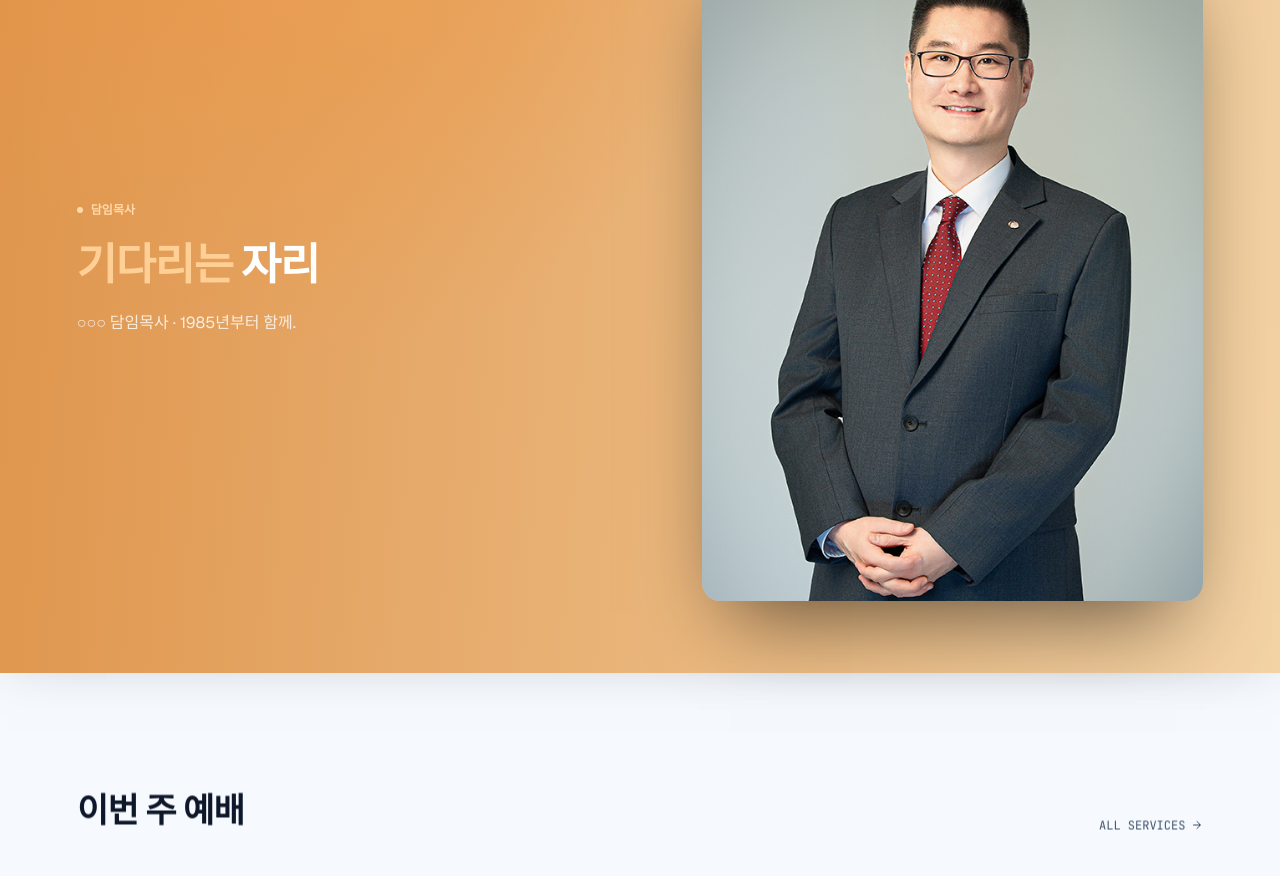
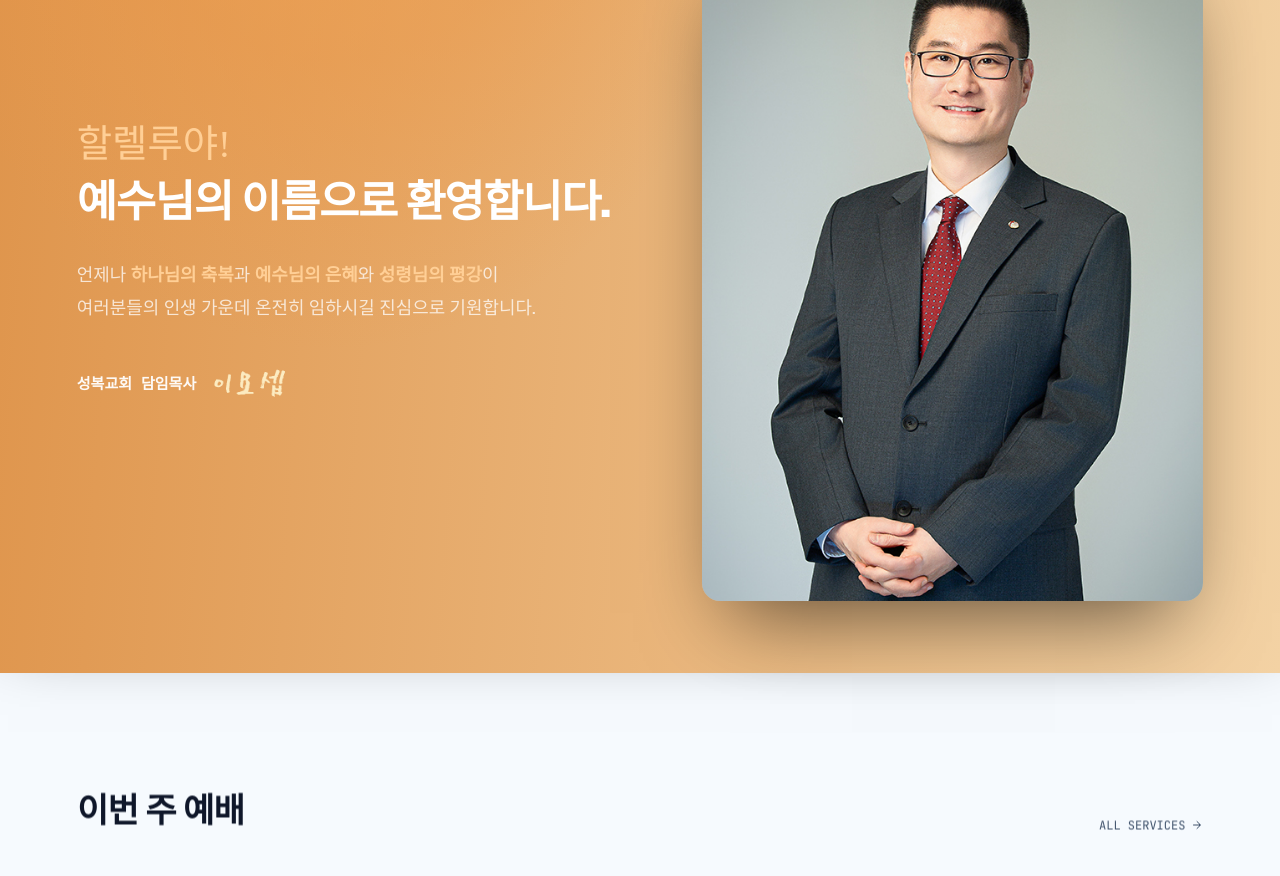
Before and after one commit to jihkyuo/sungbok-web, a Next.js app: page / in a window 1280 px wide. Shown: the part 2540-3416 px from the top of the page. Built offline with nearby package versions, Linux system fonts and the light colour scheme; a web font is replaced by a local one.

Commit message:
patch: 목사님 멘트 보강

```diff
--- a/src/domains/home/components/widgets/HomeLead/index.tsx
+++ b/src/domains/home/components/widgets/HomeLead/index.tsx
@@ -16,6 +16,7 @@
 import Image from 'next/image';
 import { useEffect, useRef } from 'react';
 
+import pastorSign from '@/assets/images/pastor-sign.png';
 import pastorImg from '@/assets/images/main/pastor.jpg';
 import worshipImg from '@/assets/images/main/worship.jpg';
 
@@ -117,16 +118,37 @@ export const HomeLead = () => {
       <section className="flex min-h-screen items-center px-[6vw] py-[9vh]">
         <div className="mx-auto flex w-full max-w-[1320px] items-center gap-[6%] max-[860px]:flex-col max-[860px]:gap-7">
           <div className="min-w-0 flex-1">
-            <span className="b1-mono mb-5 inline-flex items-center gap-2 text-[12px] font-semibold tracking-[0.16em] text-[#ffd9a8] uppercase">
-              <span className="block h-1.5 w-1.5 rounded-full bg-[#ffd9a8]" />
-              담임목사
-            </span>
-            <h2 className="text-[clamp(28px,3.4vw,48px)] leading-[1.2] font-extrabold tracking-[-0.025em] text-white text-balance">
-              <span className="text-[#ffcf96]">기다리는</span> 자리
+            <p className="b1-brush text-[clamp(26px,3vw,42px)] leading-none text-[#ffcf96]">
+              할렐루야!
+            </p>
+            <h2 className="mt-3 text-[clamp(26px,3.4vw,46px)] leading-[1.25] font-extrabold tracking-[-0.025em] text-white text-balance">
+              예수님의 이름으로 환영합니다.
             </h2>
-            <p className="mt-[18px] max-w-[420px] text-[16px] leading-[1.7] text-white/80">
-              ○○○ 담임목사 · 1985년부터 함께.
+            <p className="mt-7 max-w-[540px] text-[clamp(15px,1.4vw,18px)] leading-[1.85] text-white/75 text-balance">
+              언제나{' '}
+              <span className="font-semibold whitespace-nowrap text-[#ffcf96]">
+                하나님의 축복
+              </span>
+              과{' '}
+              <span className="font-semibold whitespace-nowrap text-[#ffcf96]">
+                예수님의 은혜
+              </span>
+              와{' '}
+              <span className="font-semibold whitespace-nowrap text-[#ffcf96]">
+                성령님의 평강
+              </span>
+              이 여러분들의 인생 가운데 온전히 임하시길 진심으로 기원합니다.
             </p>
+            <div className="mt-9 flex items-center gap-3.5">
+              <span className="b1-mono text-[15px] font-semibold tracking-[0.04em] text-white/95">
+                성복교회 담임목사
+              </span>
+              <Image
+                src={pastorSign}
+                alt="이요셉"
+                className="h-12 w-auto mix-blend-screen brightness-110 invert sepia saturate-150"
+              />
+            </div>
           </div>
           <div className="min-w-0 flex-[0.9]">
             <div className="relative aspect-[3/4] w-full overflow-hidden rounded-[18px] shadow-[0_40px_80px_-28px_rgba(0,0,0,0.6)]">
```
Also changed, not shown: src/assets/images/pastor-sign.png (added).
